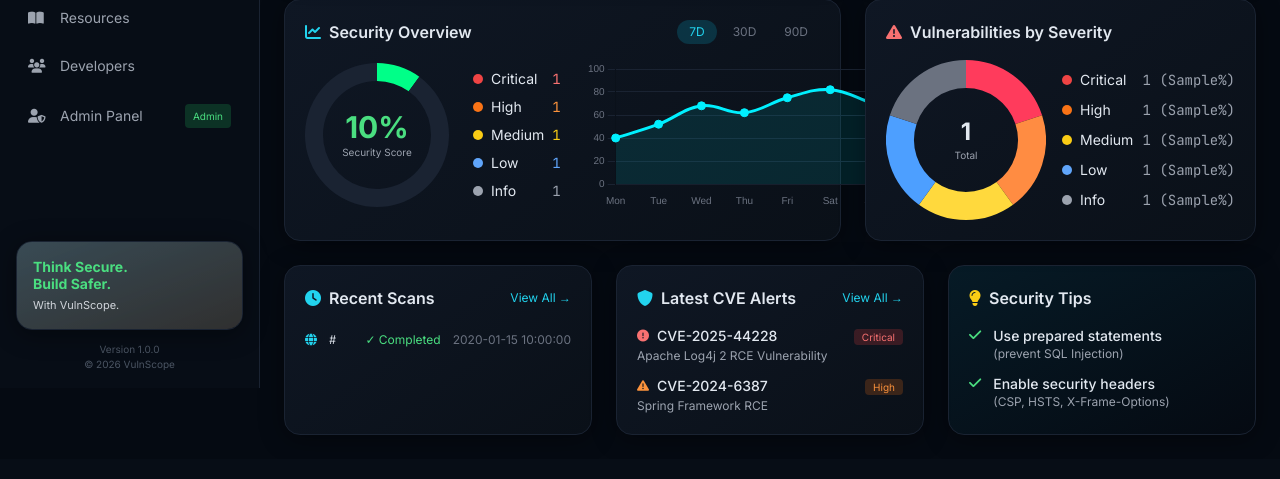
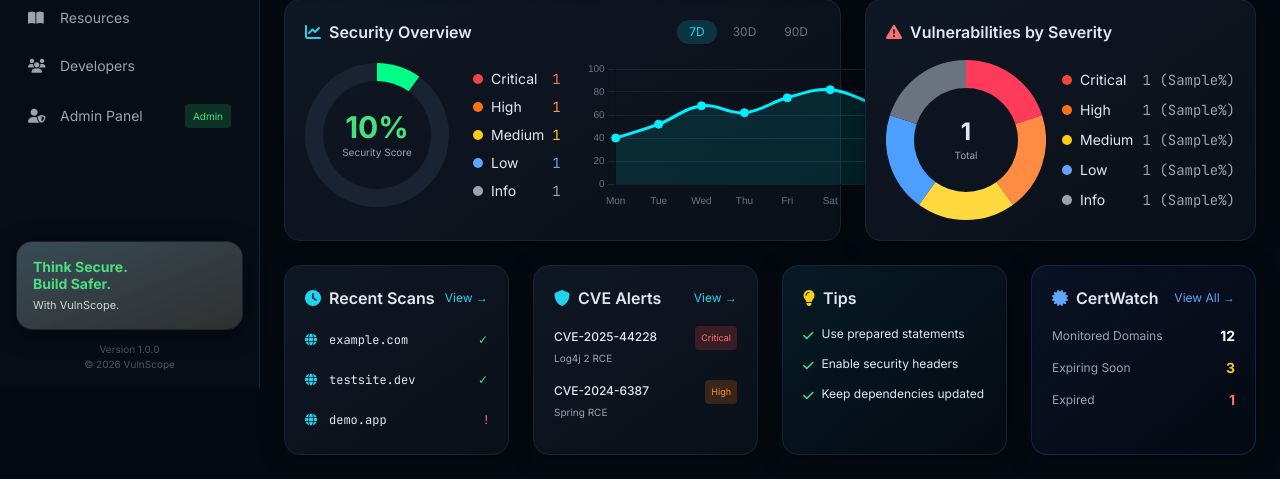
Before and after one commit to Johnnycash32/VulnScope, a FastAPI app: template app/templates/dashboard.html in a window 1280 px wide. Shown: the part 412-891 px from the top of the page. Before the commit the page ends 847 px from the top, so only its background shows below. Run offline with FastAPI, Linux system fonts and the light colour scheme; the template is opened without the code that fills it: most values are stand-ins (such as "Sample title", 1, 10 or a date in 2020); parts of the project's set-up code (start-up, migrations or seed data) failed here and were passed over; some libraries are stand-ins or nearby versions; grey boxes are pictures that could not be loaded.

Commit message:
feat: add CertWatch widget to dashboard bottom row
Split bottom row into 4 columns (col-span-3) and add a new CertWatch
summary widget showing monitored domains, expiring soon, and expired
counts. Pass cert_total_domains, cert_expiring, cert_expired placeholders
(0) from GET /dashboard route; CertWatch DB logic to be added separately.

```diff
--- a/app/main.py
+++ b/app/main.py
@@ -136,6 +136,9 @@ def create_app() -> FastAPI:
                 "low_pct": round(low_count / total_vulns * 100, 1),
                 "info_pct": round(info_count / total_vulns * 100, 1),
                 "recent_scans": recent_scan_list,
+                "cert_total_domains": 0,
+                "cert_expiring": 0,
+                "cert_expired": 0,
             },
         )
 
--- a/app/templates/dashboard.html
+++ b/app/templates/dashboard.html
@@ -282,83 +282,97 @@
       </div>
     </div>
 
-    <!-- Bottom Row -->
+    <!-- Bottom Row (Updated to 4 columns) -->
     <div class="grid grid-cols-12 gap-6">
-      <div class="col-span-4 card p-5">
+
+      <!-- 1. Recent Scans -->
+      <div class="col-span-3 card p-5">
         <div class="flex justify-between items-center mb-4">
           <h3 class="font-semibold flex items-center gap-2"><i class="fas fa-clock text-cyan-400"></i> Recent Scans</h3>
-          <a class="text-xs text-cyan-400">View All →</a>
+          <a class="text-xs text-cyan-400">View →</a>
         </div>
         <div class="space-y-3 text-sm">
-          {% if recent_scans %}
-            {% for scan in recent_scans %}
           <div class="scan-row flex items-center justify-between py-1.5 rounded">
-              <div class="flex items-center gap-3"><i class="fas fa-globe text-cyan-400 text-xs"></i> <span class="mono text-xs" title="{{ scan.target_url }}">{{ scan.target_url.replace('https://', '').replace('http://', '') }}</span></div>
-              <div class="flex items-center gap-3">
-                {% if scan.status == 'completed' %}
-                  <span class="text-green-400 text-xs">✓ Completed</span>
-                {% elif scan.status == 'running' %}
-                  <span class="text-cyan-400 text-xs">⟳ Running</span>
-                {% else %}
-                  <span class="text-red-400 text-xs">! Failed</span>
-                {% endif %}
-                <span class="text-gray-500 text-xs">{{ scan.updated_at }}</span>
+            <div class="flex items-center gap-3"><i class="fas fa-globe text-cyan-400 text-xs"></i> <span class="mono text-xs">example.com</span></div>
+            <div class="flex items-center gap-3"><span class="text-green-400 text-xs">✓</span></div>
           </div>
+          <div class="scan-row flex items-center justify-between py-1.5 rounded">
+            <div class="flex items-center gap-3"><i class="fas fa-globe text-cyan-400 text-xs"></i> <span class="mono text-xs">testsite.dev</span></div>
+            <div class="flex items-center gap-3"><span class="text-green-400 text-xs">✓</span></div>
           </div>
-            {% endfor %}
-          {% else %}
-            <p class="text-xs text-gray-500 text-center py-4">No scans yet</p>
-          {% endif %}
+          <div class="scan-row flex items-center justify-between py-1.5 rounded">
+            <div class="flex items-center gap-3"><i class="fas fa-globe text-cyan-400 text-xs"></i> <span class="mono text-xs">demo.app</span></div>
+            <div class="flex items-center gap-3"><span class="text-red-400 text-xs">!</span></div>
+          </div>
         </div>
       </div>
 
-      <div class="col-span-4 card p-5">
+      <!-- 2. Latest CVE Alerts -->
+      <div class="col-span-3 card p-5">
         <div class="flex justify-between items-center mb-4">
-          <h3 class="font-semibold flex items-center gap-2"><i class="fas fa-shield text-cyan-400"></i> Latest CVE Alerts</h3>
-          <a class="text-xs text-cyan-400">View All →</a>
+          <h3 class="font-semibold flex items-center gap-2"><i class="fas fa-shield text-cyan-400"></i> CVE Alerts</h3>
+          <a class="text-xs text-cyan-400">View →</a>
         </div>
         <div class="space-y-3 text-sm">
           <div class="flex items-start justify-between">
             <div>
-              <div class="flex items-center gap-2"><i class="fas fa-exclamation-circle text-red-400 text-xs"></i> <span class="font-medium">CVE-2025-44228</span></div>
-              <p class="text-xs text-gray-400 mt-0.5">Apache Log4j 2 RCE Vulnerability</p>
+              <span class="font-medium text-xs">CVE-2025-44228</span>
+              <p class="text-[10px] text-gray-400 mt-0.5">Log4j 2 RCE</p>
             </div>
-            <div class="text-right">
-              <span class="text-[10px] bg-red-500/20 text-red-400 px-2 py-0.5 rounded">Critical</span>
-            </div>
+            <span class="text-[9px] bg-red-500/20 text-red-400 px-1.5 py-0.5 rounded">Critical</span>
           </div>
           <div class="flex items-start justify-between">
             <div>
-              <div class="flex items-center gap-2"><i class="fas fa-exclamation-triangle text-orange-400 text-xs"></i> <span class="font-medium">CVE-2024-6387</span></div>
-              <p class="text-xs text-gray-400 mt-0.5">Spring Framework RCE</p>
+              <span class="font-medium text-xs">CVE-2024-6387</span>
+              <p class="text-[10px] text-gray-400 mt-0.5">Spring RCE</p>
             </div>
-            <div class="text-right">
-              <span class="text-[10px] bg-orange-500/20 text-orange-400 px-2 py-0.5 rounded">High</span>
-            </div>
+            <span class="text-[9px] bg-orange-500/20 text-orange-400 px-1.5 py-0.5 rounded">High</span>
           </div>
         </div>
       </div>
 
-      <div class="col-span-4 card p-5 bg-gradient-to-br from-cyan-950/40 to-transparent">
-        <h3 class="font-semibold flex items-center gap-2 mb-4"><i class="fas fa-lightbulb text-yellow-400"></i> Security Tips</h3>
+      <!-- 3. Security Tips -->
+      <div class="col-span-3 card p-5 bg-gradient-to-br from-cyan-950/40 to-transparent">
+        <h3 class="font-semibold flex items-center gap-2 mb-4"><i class="fas fa-lightbulb text-yellow-400"></i> Tips</h3>
         <div class="space-y-3 text-sm">
-          <div class="flex items-start gap-3">
-            <i class="fas fa-check text-green-400 mt-0.5"></i>
-            <div>
-              <p class="font-medium">Use prepared statements</p>
-              <p class="text-xs text-gray-400">(prevent SQL Injection)</p>
+          <div class="flex items-start gap-2">
+            <i class="fas fa-check text-green-400 mt-0.5 text-xs"></i>
+            <p class="text-xs leading-tight">Use prepared statements</p>
           </div>
+          <div class="flex items-start gap-2">
+            <i class="fas fa-check text-green-400 mt-0.5 text-xs"></i>
+            <p class="text-xs leading-tight">Enable security headers</p>
           </div>
-          <div class="flex items-start gap-3">
-            <i class="fas fa-check text-green-400 mt-0.5"></i>
-            <div>
-              <p class="font-medium">Enable security headers</p>
-              <p class="text-xs text-gray-400">(CSP, HSTS, X-Frame-Options)</p>
+          <div class="flex items-start gap-2">
+            <i class="fas fa-check text-green-400 mt-0.5 text-xs"></i>
+            <p class="text-xs leading-tight">Keep dependencies updated</p>
           </div>
         </div>
       </div>
+
+      <!-- 4. NEW: CertWatch Summary -->
+      <div class="col-span-3 card p-5 bg-gradient-to-br from-blue-950/30 to-transparent border-blue-900/50">
+        <div class="flex justify-between items-center mb-4">
+          <h3 class="font-semibold flex items-center gap-2"><i class="fas fa-certificate text-blue-400"></i> CertWatch</h3>
+          <a onclick="show('certwatch')" class="text-xs text-blue-400 cursor-pointer hover:underline">View All →</a>
+        </div>
+        <div class="space-y-3 text-sm">
+          <div class="flex items-center justify-between">
+            <span class="text-gray-400 text-xs">Monitored Domains</span>
+            <span class="font-bold text-white">{{ cert_total_domains | default('12') }}</span>
+          </div>
+          <div class="flex items-center justify-between">
+            <span class="text-gray-400 text-xs">Expiring Soon</span>
+            <span class="font-bold text-yellow-400">{{ cert_expiring | default('3') }}</span>
+          </div>
+          <div class="flex items-center justify-between">
+            <span class="text-gray-400 text-xs">Expired</span>
+            <span class="font-bold text-red-400">{{ cert_expired | default('1') }}</span>
           </div>
         </div>
+      </div>
+
+    </div> <!-- End of Bottom Row -->
   </section>
 
   <!-- ========================================== -->
```
Lines whose indentation alone changed are shown as unchanged.
